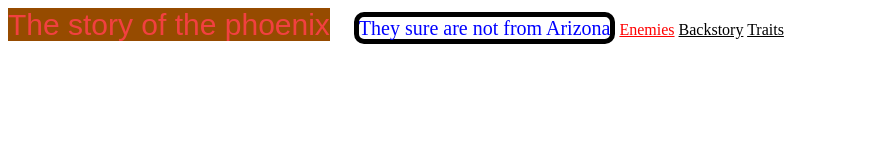
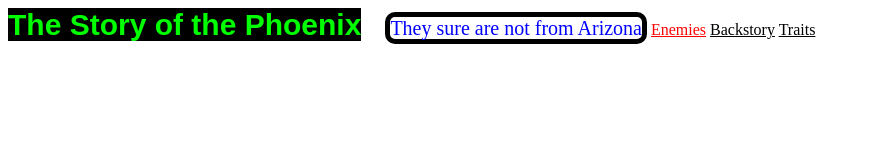
Before and after one commit to jdmar3-comp426/a01-kianw97, a website: page index.html in a window 1280 px wide. Shown: the whole page, without its empty margins (0-871 px from the left). Drawn offline with Linux system fonts and the light colour scheme.

Commit message:
hierarchy selector

```diff
--- a/index.html
+++ b/index.html
@@ -7,7 +7,7 @@
         <link rel="stylesheet" href="styles.css">
     </head>
     <body>
-        <title_box>The story of the phoenix</title_box>
+        <title_box><strong>The Story of the Phoenix</strong></title_box>
         <heading class="main">They sure are not from Arizona</heading>
         <a href="enemies.html" id="redColor">Enemies</a>
         <a href="backstory.html">Backstory</a>
--- a/styles.css
+++ b/styles.css
@@ -29,6 +29,14 @@ title_box {
   font-size: 30px;
 }
 
+title_box strong {
+  color: #0f0;
+  width: 300px;
+  height: 50px;
+  font-size: 30px;
+  background: #000;
+}
+
 .button {
     background: #F24040;
     color: #000000;
```
